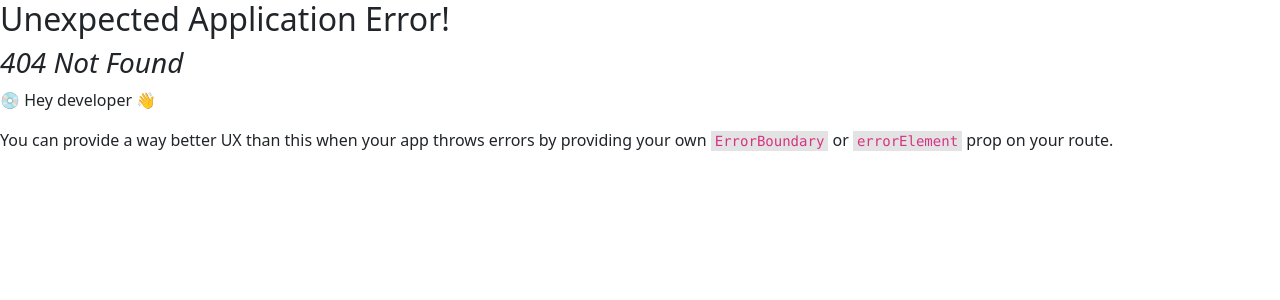
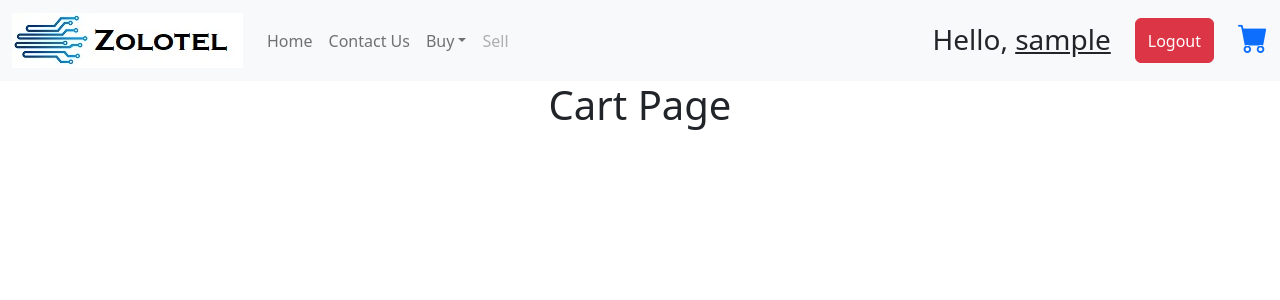
Before and after one commit to ifmycodecouldtalk/Zolotel, a React (Create React App) app: page /cart in a window 1280 px wide. Before the commit this address had no page. Shown: the top 300 px of the page. Built offline with nearby package versions, Linux system fonts and the light colour scheme; sample sign-in values are in the browser's storage.

Commit message:
redirect to home page

```diff
--- a/package.json
+++ b/package.json
@@ -10,6 +10,7 @@
     "bcryptjs": "^2.4.3",
     "body-parser": "^1.20.0",
     "bootstrap": "^5.2.2",
+    "bootstrap-icons": "^1.9.1",
     "cors": "^2.8.5",
     "express": "^4.18.1",
     "jsonwebtoken": "^8.5.1",
@@ -25,7 +26,7 @@
     "web-vitals": "^2.1.4"
   },
   "scripts": {
-    "start": "nodemon server/server.js",
+    "start": "react-scripts start",
     "build": "react-scripts build",
     "test": "react-scripts test",
     "eject": "react-scripts eject"
--- a/public/index.html
+++ b/public/index.html
@@ -4,6 +4,7 @@
     <meta charset="utf-8" />
     <link rel="icon" href="%PUBLIC_URL%/myfavicon.ico" />
     <link href="https://fonts.googleapis.com/css?family=Open+Sans:400,600,300" rel="stylesheet" type="text/css">
+    <link rel="stylesheet" href="https://cdn.jsdelivr.net/npm/bootstrap-icons@1.3.0/font/bootstrap-icons.css">
     <meta name="viewport" content="width=device-width, initial-scale=1" />
     <meta name="theme-color" content="#000000" />
     <meta
--- a/src/App.js
+++ b/src/App.js
@@ -1,5 +1,5 @@
 import React from 'react';
-import { Outlet } from 'react-router-dom';
+import { Outlet, Navigate, Route, Routes } from 'react-router-dom';
 import Navbar from './tools/Navbar';
 import 'bootstrap/dist/css/bootstrap.css';
 import 'bootstrap/js/dist/dropdown';
@@ -12,6 +12,9 @@ class App extends React.Component {
     return (
       <div>
         <Navbar />
+        <Routes>
+          <Route path="/" element={<Navigate to="/home" />} />
+        </Routes>
         <Outlet />
       </div>
     )
--- /dev/null
+++ b/src/pages/Cart.js
@@ -0,0 +1,13 @@
+import React from 'react';
+
+class Cart extends React.Component {
+    render(){
+        return(
+            <div className='cart-page'>
+                <h1 className='text-center'>Cart Page</h1>
+            </div>
+        )
+    }
+
+}
+export default Cart;
--- a/src/pages/Home.js
+++ b/src/pages/Home.js
@@ -28,9 +28,6 @@ class Home extends React.Component {
 
     handleAddToCart = async(name, username, e) => {
         e.preventDefault();
-        console.log(name);
-        console.log(username);
-        console.log(this.state.username);
         if(username === '') {
             alert("Sign in to add items to cart");
         } else {
@@ -47,10 +44,11 @@ class Home extends React.Component {
                             name: [name],
                             username: this.state.username
                         }),
-                    }).then(alert("sent to cart"));
+                    });
                     let resJson = await res.json();
                     if (res.status === 200) {
-                        alert('sent!');
+                        console.log("check");
+                        alert("sent to cart!");
                     } else {
                         alert('something went wrong');
                     }
--- /dev/null
+++ b/src/tools/Navbar.css
@@ -0,0 +1,12 @@
+.bi-cart-fill {
+    font-size: 30px;
+    position: relative;
+    top: -3px;
+}
+.bi-cart-fill:hover {
+    cursor:pointer;
+}
+.yourUserName {
+    position: relative;
+    top: 5px;
+}
--- a/src/tools/Navbar.js
+++ b/src/tools/Navbar.js
@@ -1,8 +1,9 @@
 import React from 'react';
-import { Link } from 'react-router-dom';
+import { Link, Navigate } from 'react-router-dom';
 import AuthService from '../services/auth.service';
 import 'bootstrap/js/dist/dropdown';
 import 'bootstrap/js/dist/collapse';
+import './Navbar.css';
 
 class Navbar extends React.Component {
     constructor(props) {
@@ -15,6 +16,7 @@ class Navbar extends React.Component {
           isLoggedIn: false
         };
         this.handleLogout = this.handleLogout.bind("this");
+        this.handleCartClick = this.handleCartClick.bind("this");
     }
     componentDidMount() {
         const currentUser = AuthService.getCurrentUser();
@@ -26,6 +28,9 @@ class Navbar extends React.Component {
         e.preventDefault();
         AuthService.logout();
         window.location.reload();
+    }
+    handleCartClick(e) {
+        <Navigate to="/cart" replace={true}/>
     }
     render() {
         const { currentUser } = this.state;
@@ -71,6 +76,7 @@ class Navbar extends React.Component {
                             <div className="d-flex">
                                 <strong><h3 className='yourUserName pe-4'>Hello, <u>{currentUser.username}</u></h3></strong>
                                 <button className="btn btn-danger me-2" to='/logout' onClick={this.handleLogout}>Logout</button>
+                                <Link to="/cart"><i className="bi bi-cart-fill ps-3"></i></Link>
                             </div>}
                         </div>
                     </div>
```
Also changed, not shown: src/index.js (+7 -1 lines).
